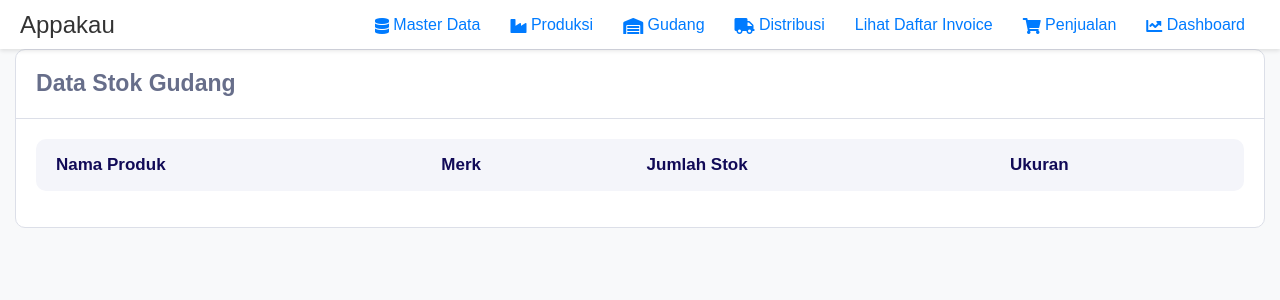
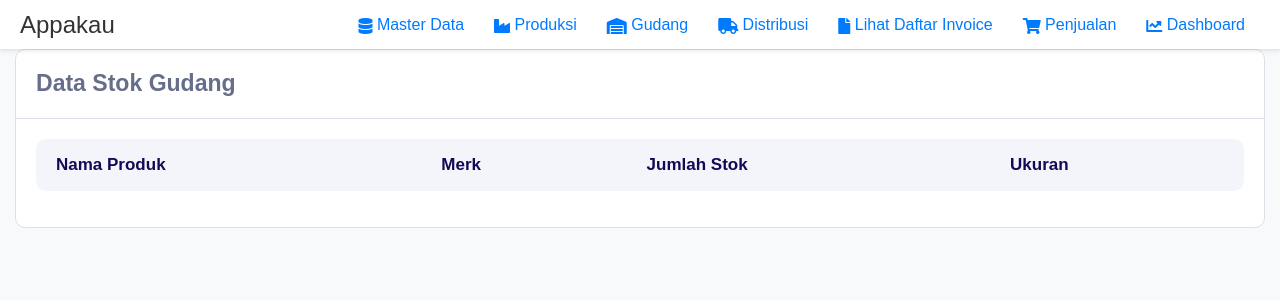
Before and after one commit to Halozy-bit/p-appakau, a Flask app: page /gudang in a window 1280 px wide. Shown: the top 300 px of the page. Run offline with Flask 3, Linux system fonts and the light colour scheme; lists and menus that the app fills with data are empty; some libraries are stand-ins or nearby versions.

Commit message:
change icon for invoicelist

```diff
--- a/templates/header.html
+++ b/templates/header.html
@@ -136,7 +136,7 @@
     <li><a href="{{ url_for('produksi') }}"><i class="fas fa-industry"></i> Produksi</a></li>
     <li><a href="{{ url_for('gudang') }}"><i class="fas fa-warehouse"></i> Gudang</a></li>
     <li><a href="{{ url_for('distribusi') }}"><i class="fas fa-truck"></i> Distribusi</a></li>
-    <li><a href="{{ url_for('invoice_list') }}"><i class="fas fa-document"></i>Lihat Daftar Invoice</a></li>
+    <li><a href="{{ url_for('invoice_list') }}"><i class="fas fa-file"></i> Lihat Daftar Invoice</a></li>
     <li><a href="{{ url_for('penjualan') }}"><i class="fas fa-shopping-cart"></i> Penjualan</a></li>
     <li><a href="{{ url_for('home') }}"><i class="fas fa-chart-line"></i> Dashboard</a></li>
   </ul>
```
